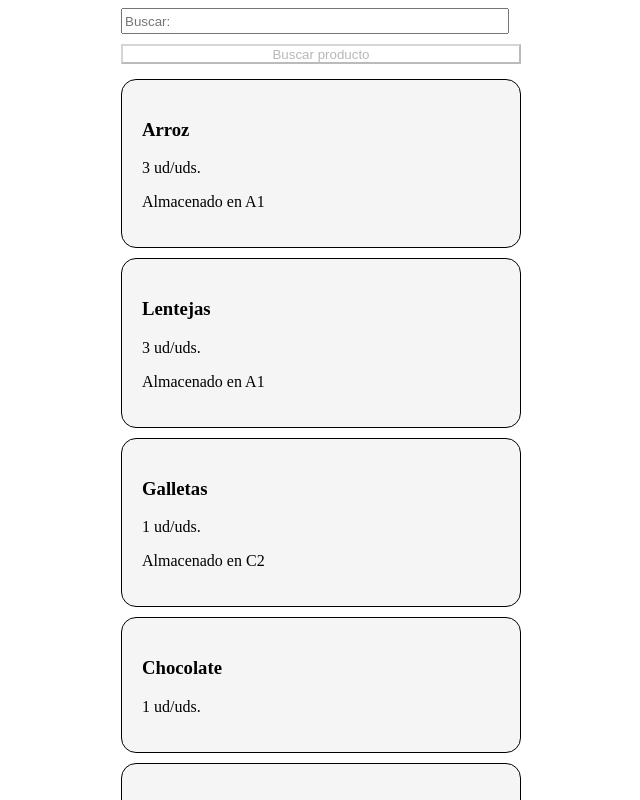
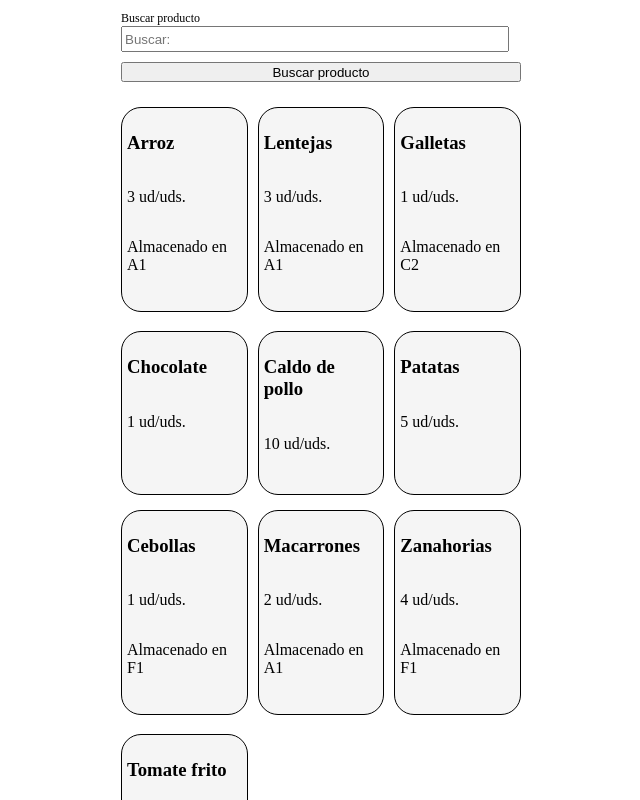
Before and after one commit to erikmayoral/IOC, an Angular app: page / in a window 1280 px wide. Shown: the top 800 px of the page, without its empty margins (319-959 px from the left). Built offline with nearby package versions, Linux system fonts and the light colour scheme.

Commit message:
ajustes diseño UI y columnas

```diff
--- a/src/app/components/barra-cerca/barra-cerca.component.html
+++ b/src/app/components/barra-cerca/barra-cerca.component.html
@@ -1,6 +1,9 @@
 <!-- <input type="text" placeholder="Buscar..." (input)="onCerca($event)"/> -->
  <form #formCerca="ngForm" (ngSubmit)="onSubmit()">
-    <input type="text" name="texto" [(ngModel)]="texto" #textoCtrl="ngModel" required minlength="3" placeholder="Buscar:"/>
+    <label for="busqueda">
+        Buscar producto
+    </label>
+    <input type="text" name="texto" [(ngModel)]="texto" #textoCtrl="ngModel" required minlength="3" placeholder="Buscar:" aria-label="Campo para buscar productos" [attr.aria-invalid]="textoCtrl.invalid && textoCtrl.touched"/>
     <div *ngIf="textoCtrl.invalid && textoCtrl.touched">
         <small *ngIf="textoCtrl.errors?.['required']">
             Campo obligatorio
@@ -9,7 +12,7 @@
             Mínimo 3 carácteres
         </small>
     </div>
-    <button type="submit" [disabled]="formCerca.invalid">
+<button type="submit" [disabled]="texto && texto.length > 0 && formCerca.invalid">
         Buscar producto
     </button>
  </form>
--- a/src/app/components/barra-cerca/barra-cerca.component.scss
+++ b/src/app/components/barra-cerca/barra-cerca.component.scss
@@ -11,10 +11,15 @@ button {
 input.ng-invalid.ng-touched {
   border: 2px solid red;
 }
+input.ng-valid.ng-touched{
+  border: 2px solid green
+}
 small{
   color: red;
 }
-
+label{
+  font-size: 12px;
+}
 button:disabled {
   background-color: white;
 }
--- a/src/app/components/llista-elements/llista-elements.component.html
+++ b/src/app/components/llista-elements/llista-elements.component.html
@@ -1,6 +1,6 @@
 <app-barra-cerca (cerca)="filtrarElementos($event)"></app-barra-cerca>
 
-<div *ngIf="elementosFiltrados.length > 0; else noResultados">
+<div *ngIf="elementosFiltrados.length > 0; else noResultados" class="grid">
   <app-targeta-element
     *ngFor="let el of elementosFiltrados; trackBy: trackById"
     [elemento]="el"
--- a/src/app/components/llista-elements/llista-elements.component.scss
+++ b/src/app/components/llista-elements/llista-elements.component.scss
@@ -9,3 +9,12 @@
   padding: 10px;
   border-top: 5px solid black;
 }
+.grid {
+  display: grid;
+  gap: 10px;
+  margin-top: 10px;
+  margin: 10px auto;
+  max-width: 1200px;
+  grid-template-columns: repeat(auto-fit, minmax(100px, 1fr));
+  align-items: stretch;
+}
--- a/src/app/components/targeta-element/targeta-element.component.scss
+++ b/src/app/components/targeta-element/targeta-element.component.scss
@@ -1,8 +1,11 @@
 .targeta {
+  display: flex;
+  flex-direction: column;
+  height: 90%;
   border: 1px solid black;
-  border-radius: 15px;
-  padding: 20px;
-  margin-bottom: 10px;
+  border-radius: 20px;
+  padding: 5px;
+  margin-bottom: 25px;
   cursor: pointer;
   background-color: whitesmoke;
   transition: 0.3s;
```
